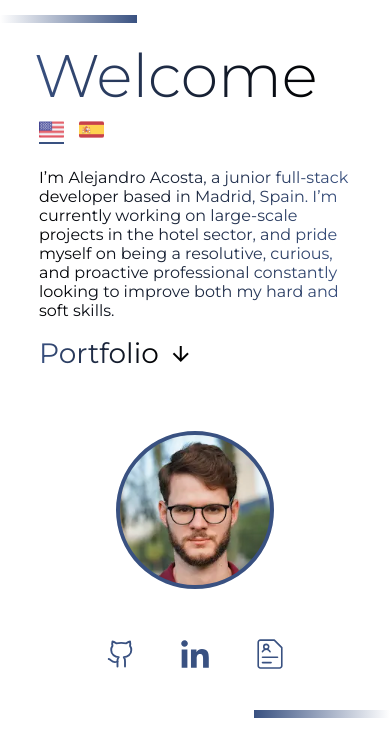
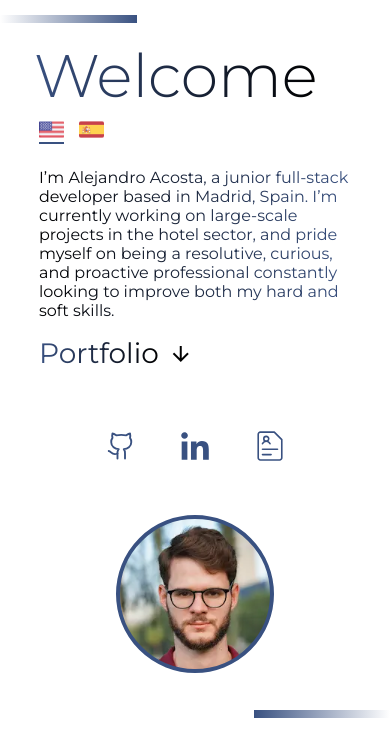
Before and after one commit to alejandroluisacosta/portfolio, a plain HTML site: page index.html in a window 390 px wide. Shown: the top 756 px of the page. Drawn offline with nearby package versions, Linux system fonts and the light colour scheme.

Commit message:
modify location of icons for mobile

```diff
--- a/style.css
+++ b/style.css
@@ -398,11 +398,18 @@ button:hover {
 
     .person-container {
         transform: unset;
+        display: flex;
+        flex-direction: column-reverse;
+    }
+
+    .personal-image {
+        margin-bottom: 0;
     }
 
     .icons-container {
         margin-left: 50%;
         transform: translate(-50%, 0);
+        margin-bottom: 50px;
     }
 
     .projects-container {
```
Also changed, not shown: 1 other file.
